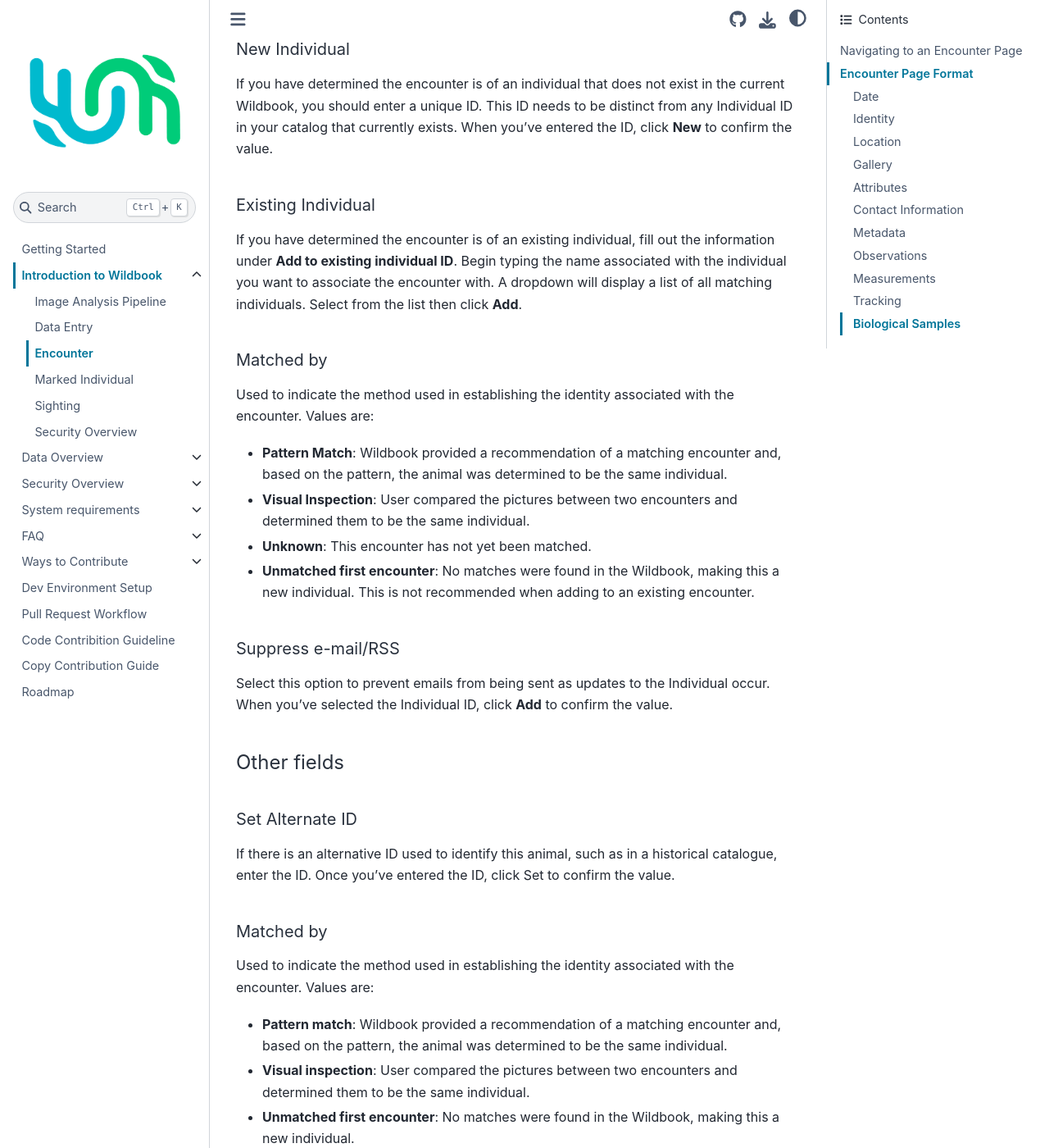
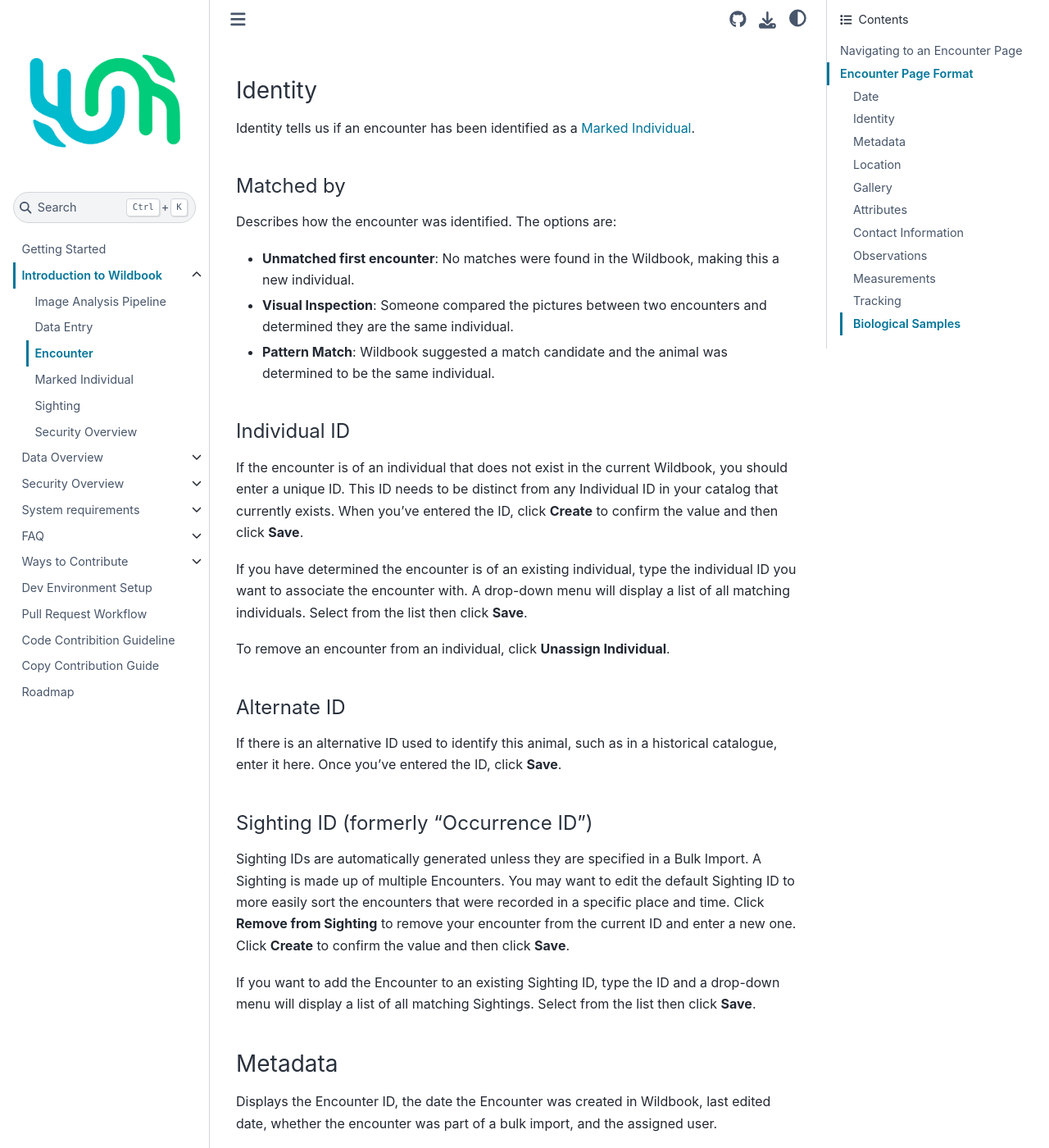
Before and after one commit to WildMeOrg/wildbook-docs, a Sphinx documentation site: the page built from docs/introduction/encounter.md, in a window 1280 px wide and 1400 px high, scrolled down 1210 px. Shown: the whole window at 82% size. Built offline with Sphinx 7.4.7 and the Sphinx Book theme 1.1.4, drawn with Linux system fonts in a browser that asks for light colours; some of the changed text lies outside the part shown.

Commit message:
Update encounter.md
Working through more changes

```diff
--- a/docs/introduction/encounter.md
+++ b/docs/introduction/encounter.md
@@ -4,13 +4,17 @@
 
 ## Navigating to an Encounter Page
 
-To see Encounter information, you must be signed into the system. Once signed in, you can use **Search** > **Encounters** to filter encounters that meet certain criteria, or you can use **My Data** > **My Encounters** to see all of the encounters assigned to you.
+To see Encounter information, you must be signed into Wildbook. Once you've signed in, you can use **Search** > **Encounters** to filter encounters or you can use **My Data** > **My Encounters** to see all of the encounters assigned to you.
 
-There are two [data entry methods](data-entry.md) for uploading Encounters: uploading a single encounter from the [Report an Encounter](../data/report-encounter.md) page and uploading multiple encounters in a [Bulk Import](../data/bulk-import-beta.md).
+There are two [data entry methods](data-entry.md) for uploading Encounters: upload a single encounter from the [Report an Encounter](../data/report-encounter.md) page and upload multiple encounters in a [Bulk Import](../data/bulk-import-beta.md).
 
 ## Encounter Page Format
 
-The Encounter has two views: Overview and More Details.
+The Encounter page has two views: Overview and More Details. The Encounter ID and Encounter workflow state will persist between views. Encounter workflow state is defined as:
+
+* **Unapproved** - an encounter that has not been reviewed and accepted by a user. This is the default state for encounters submitted using the  [Report an Encounter](../data/report-encounter.md) page.
+* **Approved** - an encounter that has been reviewed and accepted by a user. This is the default state for encounters submitted using Bulk Import.
+* **Unidentifiable** - an encounter that has been reviewed and determined to be unusable for identification, but should remain in the system. Selecting your state will save it.
 
 For each of the following sections, click the pencil icon to make changes.
 
@@ -26,68 +30,49 @@
 
 #### Verbatim Event Date
 
-A free-text field to accompany the Encounter Date.
+A free-text field to describe the Encounter Date.
 
 ### Identity
 
 Identity tells us if an encounter has been identified as a [Marked Individual](../introduction/marked-individual.md).
 
-#### Setting Individual ID
+#### Matched by
 
-##### New Individual
+Describes how the encounter was identified. The options are:
 
-If you have determined the encounter is of an individual that does not exist in the current Wildbook, you should enter a unique ID. This ID needs to be distinct from any Individual ID in your catalog that currently exists. When you've entered the ID, click **New** to confirm the value.
+* **Unmatched first encounter**: No matches were found in the Wildbook, making this a new individual.
+* **Visual Inspection**: Someone compared the pictures between two encounters and determined they are the same individual.
+* **Pattern Match**: Wildbook suggested a match candidate and the animal was determined to be the same individual.
 
-##### Existing Individual
+#### Individual ID
 
-If you have determined the encounter is of an existing individual, fill out the information under **Add to existing individual ID**. Begin typing the name associated with the individual you want to associate the encounter with. A dropdown will display a list of all matching individuals. Select from the list then click **Add**.
+If the encounter is of an individual that does not exist in the current Wildbook, you should enter a unique ID. This ID needs to be distinct from any Individual ID in your catalog that currently exists. When you've entered the ID, click **Create** to confirm the value and then click **Save**.
 
-##### Matched by
+If you have determined the encounter is of an existing individual, type the individual ID you want to associate the encounter with. A drop-down menu will display a list of all matching individuals. Select from the list then click **Save**.
 
-Used to indicate the method used in establishing the identity associated with the encounter. Values are:
+To remove an encounter from an individual, click **Unassign Individual**.
 
-* **Pattern Match**: Wildbook provided a recommendation of a matching encounter and, based on the pattern, the animal was determined to be the same individual.
-* **Visual Inspection**: User compared the pictures between two encounters and determined them to be the same individual.
-* **Unknown**: This encounter has not yet been matched.
-* **Unmatched first encounter**: No matches were found in the Wildbook, making this a new individual. This is not recommended when adding to an existing encounter.
+#### Alternate ID
 
-##### Suppress e-mail/RSS
+If there is an alternative ID used to identify this animal, such as in a historical catalogue, enter it here. Once you've entered the ID, click **Save**.
 
-Select this option to prevent emails from being sent as updates to the Individual occur. When you've selected the Individual ID, click **Add** to confirm the value.
+#### Sighting ID (formerly "Occurrence ID")
 
-#### Other fields
+Sighting IDs are automatically generated unless they are specified in a Bulk Import. A Sighting is made up of multiple Encounters. You may want to edit the default Sighting ID to more easily sort the encounters that were recorded in a specific place and time. Click **Remove from Sighting** to remove your encounter from the current ID and enter a new one. Click **Create** to confirm the value and then click **Save**.
 
-##### Set Alternate ID
+If you want to add the Encounter to an existing Sighting ID, type the ID and a drop-down menu will display a list of all matching Sightings. Select from the list then click **Save**.
 
-If there is an alternative ID used to identify this animal, such as in a historical catalogue, enter the ID. Once you've entered the ID, click Set to confirm the value.
+### Metadata
 
-##### Matched by
+Displays the Encounter ID, the date the Encounter was created in Wildbook, last edited date, whether the encounter was part of a bulk import, and the assigned  user.
 
-Used to indicate the method used in establishing the identity associated with the encounter. Values are:
+#### Assigned user
 
-* **Pattern match**: Wildbook provided a recommendation of a matching encounter and, based on the pattern, the animal was determined to be the same individual.
-* **Visual inspection**: User compared the pictures between two encounters and determined them to be the same individual.
-* **Unmatched first encounter**: No matches were found in the Wildbook, making this a new individual.
+Use the menu to select from a list of Wildbook users and assign that user as owner of the encounter. Click **Save** to confirm the selection.
 
-When you've selected the correct matching method, click **Set** to confirm the value.
-
-#### Sighting (formerly "Occurrence")
-
-Fill out the information under *Manage Occurrence Assignment* to associate the encounter with a Sighting/Occurrence.
-
-##### Create Occurrence
-
-If you've determined the encounter is part of a sighting/occurrence that does not exist in the current Wildbook, you should enter a unique ID. This ID needs to be distinct from any Occurrence ID that currently exists. When you've entered the ID, click **Create** to confirm the value.
-
-##### Add to Occurrence
-
-Begin typing the name sighting/occurrence you want to associate the encounter with. A dropdown will display a list of all matching sightings/occurrences. Select from the list. Once you've selected the Occurrence ID, click **Add** to confirm the value.
-
-##### Remove from Occurrence
-
-If you have two separate occurrence IDs that should actually be part of the same sighting/occurrence, click the **Remove** button next to **Remove from occurrence**, copy the correct ID from the related encounter, and enter the new ID in the **Add to Occurrence** field.
-
-If you don't see the option to Add to Occurrence after you've removed the previous ID, refresh the Encounter page and try again.
+3. **View Audit Trail**: Use this viewer to see activity that has taken place involving this encounter.
+4. **Add Comment**: Field to allow comments to be entered by researchers and administrators about the encounter. Click **Add** comment to add a comment to the Audit trail.
+5. **Delete Encounter**: If you want to remove an encounter from the system, click **Delete Encounter?**. A confirmation window will display; click **OK** to confirm. This action is permanent.
 
 ### Location
 
@@ -196,22 +181,6 @@
 
 *(Note: These fields require the email address of a user with an account. The account does not require a name or organization be associated with the account. If you want to recognize users without accounts, use the **Additional Comments** field or use dummy emails in these fields.)*
 
-### Metadata
-
-Metadata is used to handle the management of a single encounter.
-
-1. **Set Workflow State**: Workflow State is used to indicate the review state of an encounter:
-
-* **Unapproved** - an encounter that has not been reviewed and accepted by a researcher or admin. This is the default state for encounters submitted using the standard reporting.
-* **Approved** - an encounter that has been reviewed and accepted by a researcher or admin. This is the default state for encounters submitted using bulk import.
-* **Unidentifiable** - an encounter that has been reviewed and determined to be unusable, but should remain in the system.
-    Once you've selected the correct state, click **Set** to confirm the selection.
-
-2. **Assign to user**: Use to select from a list of researchers and administrators on the platform and assign that user as the managing researcher of the encounter. Once you've selected the correct user, click **Assign** to confirm the selection.
-3. **View Audit Trail**: Use this viewer to see activity that has taken place involving this encounter.
-4. **Add Comment**: Field to allow comments to be entered by researchers and administrators about the encounter. Click **Add** comment to add a comment to the Audit trail.
-5. **Delete Encounter**: If you want to remove an encounter from the system, click **Delete Encounter?**. A confirmation window will display; click **OK** to confirm. This action is permanent.
-
 ### Observations
 
 Observations are intended to be short identifiers associated with a given encounter. Observations are searchable, but are not verified or accessible between encounters.
```
